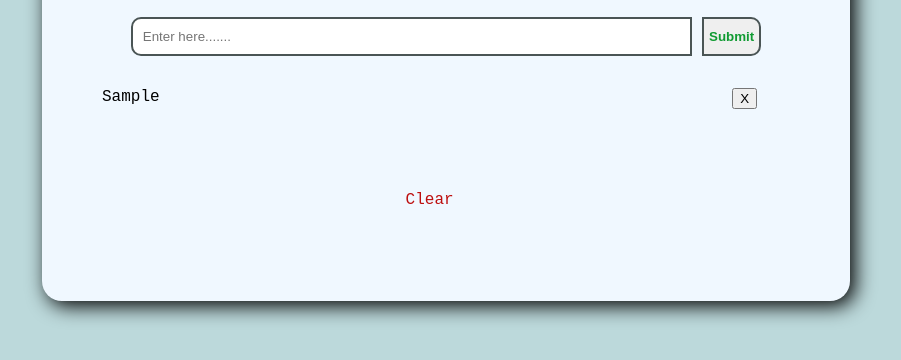
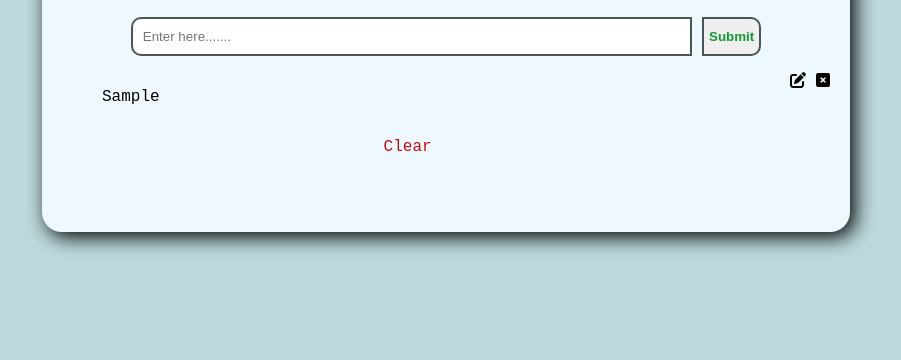
Before and after one commit to jeyapandiv/ToDo-JS, a plain HTML site: page index.html in a window 1280 px wide. Both pictures are taken after typing "Sample" into the empty fields and a click on the button "Submit". Shown: the part 120-480 px from the top of the page, without its empty margins (194-1095 px from the left). Drawn offline with Linux system fonts and the light colour scheme; a web font is replaced by a local one.

Commit message:
edit button added

```diff
--- a/index.html
+++ b/index.html
@@ -4,6 +4,7 @@
     <meta charset="UTF-8">
     <meta name="viewport" content="width=device-width, initial-scale=1.0">
     <title>ToDo List</title>
+    <link rel="stylesheet" href="https://cdnjs.cloudflare.com/ajax/libs/font-awesome/6.4.2/css/all.min.css">
     <link href="https://fonts.googleapis.com/css2?family=Martian+Mono:wght@400;500;600&display=swap" rel="stylesheet">
     <link rel="stylesheet" href="style.css">
 </head>
--- a/script.js
+++ b/script.js
@@ -1,56 +1,67 @@
 let main_js = document.querySelector(".main");
 let inpt = document.querySelector(".input_1");
 let btn = document.querySelector(".button_1");
-
 
 btn.addEventListener('click', myFunction);
 
 let clear_btn = document.createElement("p");
 clear_btn.setAttribute("class","clr_btn");
 
-
+let edited = 0;
 
 function myFunction() {
 
+    if (inpt.value == "") {
+        alert("Enter the task");
+    }
+    else
+    {
+        if (!edited){
+            let subdiv = document.createElement("div");
+                subdiv.setAttribute("class", "subdiv");
+            let todo_task = document.createElement("ul");
+                todo_task.setAttribute("class", "todo")
+            let li_todo = document.createElement("p");
+                li_todo.setAttribute("class", "content");
+                li_todo.innerText = (inpt.value);
+            let btndiv = document.createElement("div");
+                btndiv.setAttribute("class", "btndiv");
+            let edit_btn = document.createElement("h4");
+                edit_btn.innerHTML = '<i class="fa-solid fa-pen-to-square"></i>';
+            let del_btn = document.createElement("h4");
+                del_btn.innerHTML = '<i class="fa-solid fa-square-xmark"></i>';
 
-    if(inpt.value == ""){
-        alert("Enter the task");
-    }else{
-        let subdiv = document.createElement("div")
-            subdiv.setAttribute("class","subdiv")
-        let todo_task = document.createElement("ul");
-            todo_task.setAttribute("class","todo")
-        let li_todo = document.createElement("p");
-            li_todo.setAttribute("class","content");
-            li_todo.innerText = (inpt.value);
-        let del_btn = document.createElement("button");
-            del_btn.innerText = "X"
-
-                li_todo.appendChild(del_btn);
-                todo_task.appendChild(li_todo);
+            btndiv.append(edit_btn,del_btn)
+            todo_task.append(li_todo,btndiv);
             subdiv.appendChild(todo_task);
             main_js.appendChild(subdiv);
 
-            del_btn.addEventListener('click',function (){
-                clicking(del_btn)
-            } );
-
-
+            del_btn.addEventListener('click', function (){
+                del_btn.parentElement.parentElement.remove()
+            });
+            edit_btn.addEventListener('click', function (){
+                edited = li_todo
+                inpt.value = li_todo.innerHTML;
+            });
 
             inpt.value = "";
 
             clear_btn.innerText = "Clear";
-                todo_task.appendChild(clear_btn)
+            subdiv.appendChild(clear_btn)
             clear_btn.addEventListener('click', clearing);
 
-            function clearing() {
-                todo_task.parentElement.remove()
+            function clearing()
+            {
+                todo_task.parentElement.remove();
+                inpt.value = ""
             }
+        }
+        else {
+            edited.innerHTML = inpt.value;
+            inpt.value = "";
+            edited = 0;
         }
 
     }
 
-
-function clicking(x) {
-    x.parentElement.remove()
 }
--- a/style.css
+++ b/style.css
@@ -22,17 +22,21 @@ body {
 
 .todo {
     display: flex;
-    flex-direction: column;
-    justify-content: center;
-    gap: 50px;
+    justify-content: space-between;
 }
 .content {
+display: flex;
+justify-content: space-between;
+}
+.btndiv {
     display: flex;
-    justify-content: space-between;
+    gap: 10px;
 }
-
 p {
     width: 90%;
+}
+h4 {
+    margin: 0;
 }
 
 .clr_btn {
```
Lines whose indentation alone changed are shown as unchanged.
